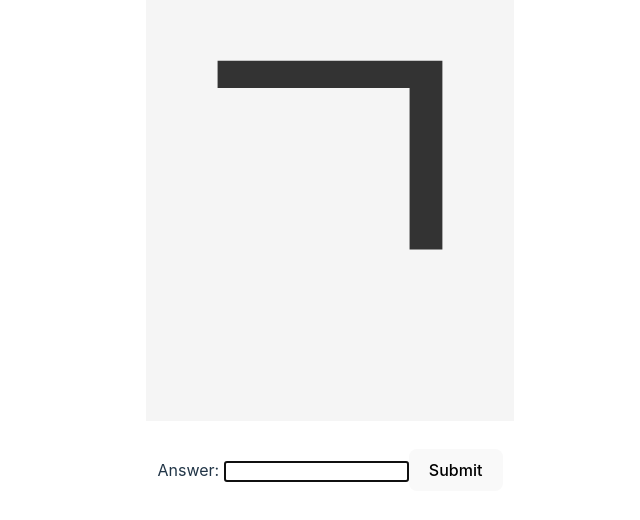
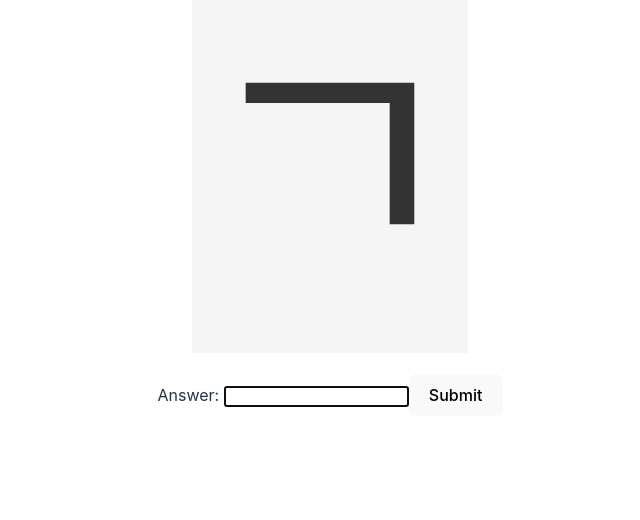
Before and after one commit to profoak0117/learn-korean-react-app, a React (Vite) app: page / in a window 1280 px wide. Shown: the part 230-750 px from the top of the page, without its empty margins (310-950 px from the left). Built offline with nearby package versions, Linux system fonts and the light colour scheme.

Commit message:
Reduce hangul image font size

```diff
--- a/src/HangulImage.css
+++ b/src/HangulImage.css
@@ -6,7 +6,7 @@ h1 {
 
 .hangulLabel {
     font-family: 'Segoe UI', Tahoma, Geneva, Verdana, sans-serif;
-    font-size: 400px;
+    font-size: 300px;
     color: #333;
     background-color: whitesmoke;
 }
```
